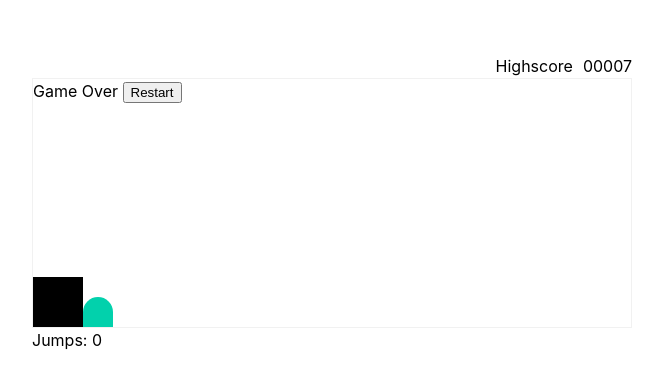
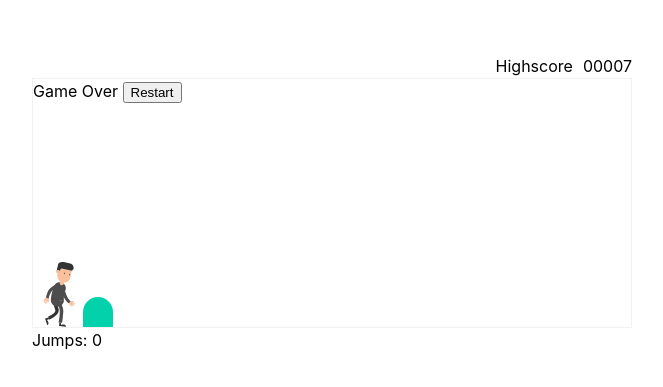
Before and after one commit to Schascha/vue-game, a Vue app: page / in a window 1280 px wide. Shown: the part 197-584 px from the top of the page, without its empty margins (308-971 px from the left). Built offline with nearby package versions, Linux system fonts and the light colour scheme.

Commit message:
Test player animation

```diff
--- a/src/assets/main.css
+++ b/src/assets/main.css
@@ -1,8 +1,6 @@
 :root {
   --screen-width: 600px;
   --screen-height: 250px;
-  --player-width: 50px;
-  --player-height: 50px;
   --speed: 1500ms;
 }
 
--- a/src/components/StartGame.vue
+++ b/src/components/StartGame.vue
@@ -154,11 +154,13 @@ function replay() {
 }
 
 .player {
+  animation: run 0.2s steps(2) infinite;
+  background: url('../assets/player.svg') no-repeat;
+  background-size: 100% auto;
   position: absolute;
   bottom: 0;
-  width: var(--player-width);
-  height: var(--player-height);
-  background-color: #000;
+  width: var(--player-width, 50px);
+  height: var(--player-height, 65px);
 }
 
 .obstacle {
@@ -188,21 +190,21 @@ function replay() {
 
 @keyframes jump {
   0% {
-    transform: scale(1, 1);
+    /* transform: scale(1, 1); */
   }
   10% {
-    transform: scale(1.1, 0.9);
+    /* transform: scale(1.1, 0.9); */
   }
   30% {
-    transform: scale(0.9, 1.1);
+    /* transform: scale(0.9, 1.1); */
     bottom: calc(var(--screen-height) / 2);
   }
   50% {
-    transform: scale(1, 1);
+    /* transform: scale(1, 1); */
     bottom: 0;
   }
   100% {
-    transform: scale(1, 1);
+    /* transform: scale(1, 1); */
   }
 }
 
@@ -211,4 +213,10 @@ function replay() {
     left: calc(var(--width) * -1);
   }
 }
+
+@keyframes run {
+  100% {
+    background-position: 0 -130px;
+  }
+}
 </style>
```
Also changed, not shown: src/assets/player.svg (added), 1 other file (tests, documents, lock files or other folders).
